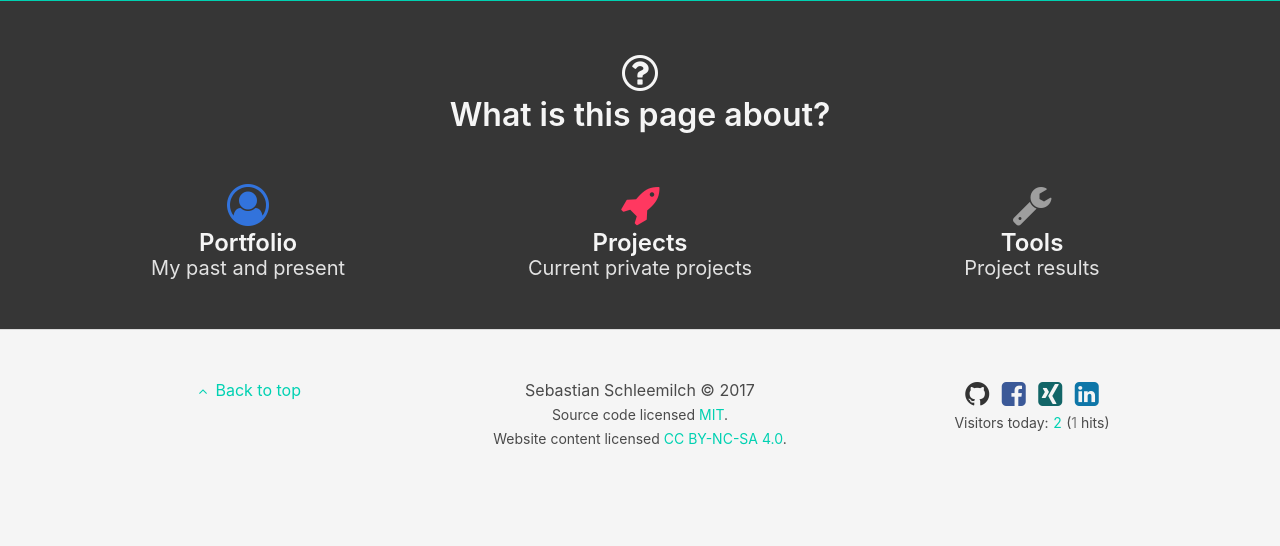
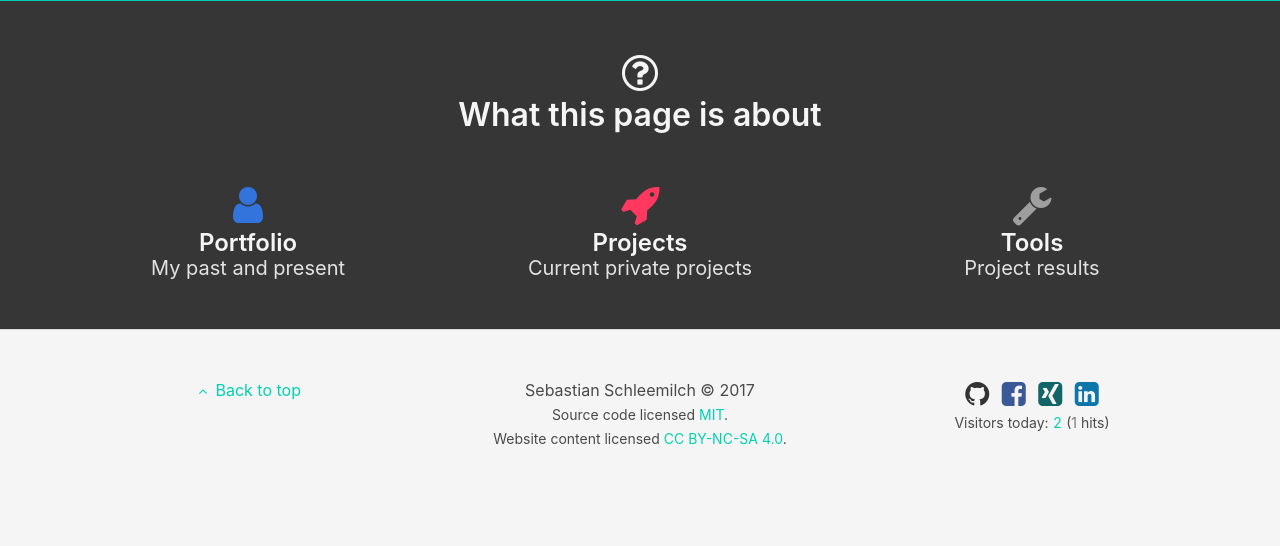
Before and after one commit to sschleemilch/portfolio-website, a PHP site: page /home.php in a window 1280 px wide. Shown: the part 594-1140 px from the top of the page. Run offline with PHP 8.4, Linux system fonts and the light colour scheme; style sheets or scripts are compiled from the project's sources; some libraries are stand-ins or nearby versions.

Commit message:
small adaptions, a column hovering, home.php

```diff
--- a/src/home.php
+++ b/src/home.php
@@ -21,12 +21,12 @@
 			<div class="hero-body">
 				<div class="container has-text-centered">
 					<h1 class="title"><span class="icon is-large"><i class="fa fa-question-circle-o"></i></span>
-						<br><strong>What </strong> is this page <strong> about</strong>?
+						<br><strong>What </strong> this page is <strong> about</strong>
 					</h1>
 					<br>
 					<div class="columns">
 						<a class="column" href="/profile/education.php">
-							<span class="icon is-large" style="color: #3273DC"><i class="fa fa-user-circle-o"></i></span>
+							<span class="icon is-large" style="color: #3273DC"><i class="fa fa-user"></i></span>
 							<p class="title is-4"> <strong> Portfolio </strong> </p>
 							<p class="subtitle"> My past and present </p>
 						</a>
--- a/src/sass/grid/columns.sass
+++ b/src/sass/grid/columns.sass
@@ -323,3 +323,7 @@
     // Modifiers
     &.is-desktop
       display: flex
+
+a.column:hover
+  p.title
+    text-decoration: underline
```
Also changed, not shown: src/sass/style.sass (line endings or trailing spaces).
